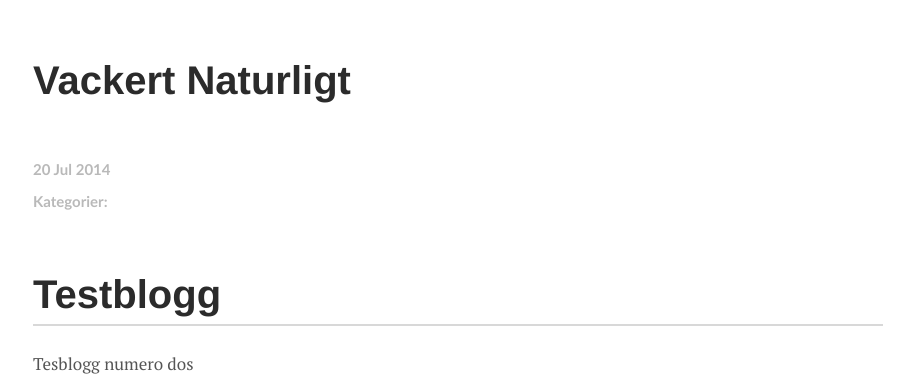
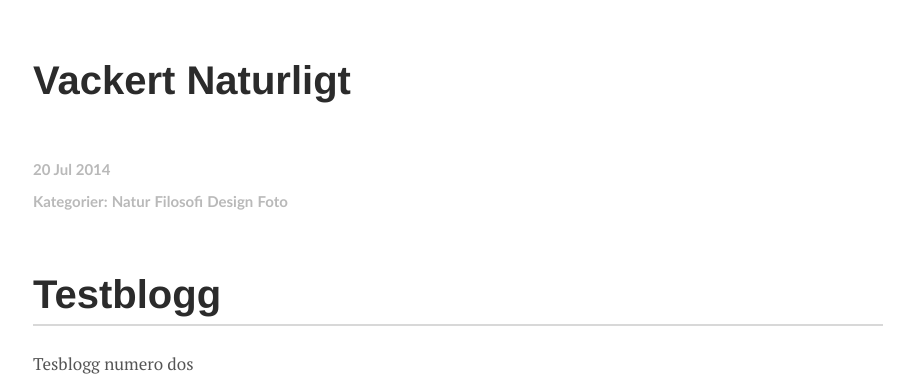
Before and after one commit to karinnilsson/karinnilsson.github.io, a Jekyll site: the page built from index.html, in a window 1280 px wide. Shown: the top 384 px of the page, without its empty margins (182-1096 px from the left). Built offline with Jekyll 4.4.1, drawn with Linux system fonts in a browser that asks for light colours; Markdown is read by kramdown in place of the engine named in the settings.

Commit message:
Uppdaterat {filnamn}

```diff
--- a/_posts/2014-07-20-testblogg.md
+++ b/_posts/2014-07-20-testblogg.md
@@ -1,5 +1,11 @@
 ---
+layout: post
 published: true
+categories:
+  - Natur
+  - Filosofi
+  - Design
+  - Foto
 ---
 
 Tesblogg numero dos
```
